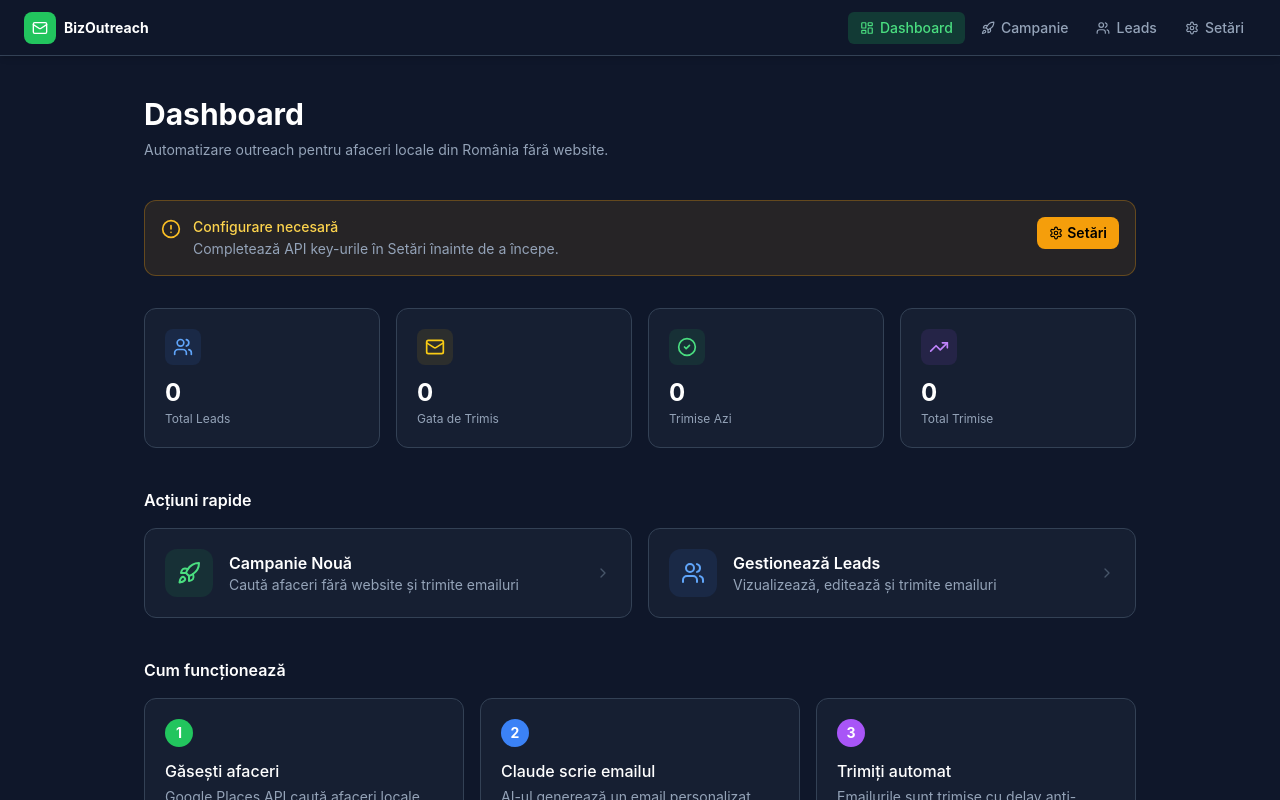
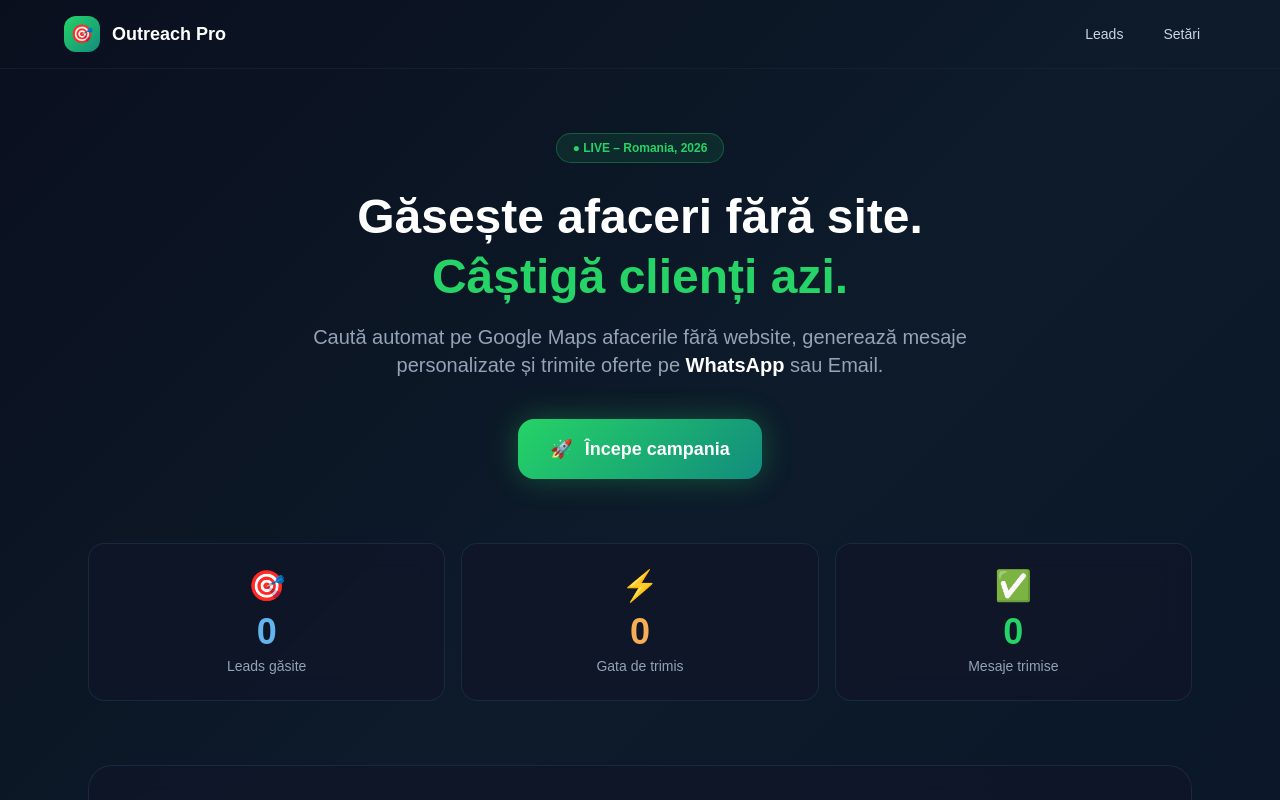
Before and after one commit to gergelydez/email-for-businesses-, a Next.js app: page / in a window 1280 px wide. Shown: the top 800 px of the page. Built offline with nearby package versions, Linux system fonts and the light colour scheme.

Commit message:
Add files via upload

```diff
--- a/app/globals.css
+++ b/app/globals.css
@@ -2,23 +2,39 @@
 @tailwind components;
 @tailwind utilities;
 
-:root {
-  --bg:      #0f172a;
-  --surface: #1e293b;
-  --border:  #334155;
-  --text:    #f1f5f9;
-  --muted:   #94a3b8;
-  --accent:  #22c55e;
+@import url('https://fonts.googleapis.com/css2?family=Plus+Jakarta+Sans:wght@400;500;600;700;800&display=swap');
+
+* { box-sizing: border-box; }
+
+body {
+  font-family: 'Plus Jakarta Sans', sans-serif;
+  background: #0a0f1e;
+  color: #e2e8f0;
+  min-height: 100vh;
 }
 
-body {
-  background-color: var(--bg);
-  color: var(--text);
-  font-family: -apple-system, BlinkMacSystemFont, 'Segoe UI', sans-serif;
+::-webkit-scrollbar { width: 6px; }
+::-webkit-scrollbar-track { background: #0f1629; }
+::-webkit-scrollbar-thumb { background: #334155; border-radius: 3px; }
+
+.glass {
+  background: rgba(15, 22, 41, 0.8);
+  backdrop-filter: blur(12px);
+  border: 1px solid rgba(99, 179, 237, 0.12);
 }
 
-/* Custom scrollbar */
-::-webkit-scrollbar { width: 6px; height: 6px; }
-::-webkit-scrollbar-track { background: var(--bg); }
-::-webkit-scrollbar-thumb { background: var(--border); border-radius: 3px; }
-::-webkit-scrollbar-thumb:hover { background: var(--muted); }
+.glow-green { box-shadow: 0 0 20px rgba(74, 222, 128, 0.15); }
+.glow-blue  { box-shadow: 0 0 20px rgba(99, 179, 237, 0.15); }
+.glow-wa    { box-shadow: 0 0 20px rgba(37, 211, 102, 0.2); }
+
+@keyframes pulse-slow {
+  0%, 100% { opacity: 1; }
+  50%       { opacity: 0.6; }
+}
+.animate-pulse-slow { animation: pulse-slow 2s ease-in-out infinite; }
+
+@keyframes slide-up {
+  from { opacity: 0; transform: translateY(12px); }
+  to   { opacity: 1; transform: translateY(0); }
+}
+.animate-slide-up { animation: slide-up 0.3s ease-out forwards; }
--- a/app/layout.tsx
+++ b/app/layout.tsx
@@ -1,19 +1,15 @@
 import type { Metadata } from 'next'
 import './globals.css'
-import Navbar from '@/components/Navbar'
 
 export const metadata: Metadata = {
-  title:       'BizOutreach – Găsește afaceri fără website',
-  description: 'Automatizare outreach pentru afaceri locale din România care nu au website.',
+  title: 'Outreach Pro – Găsește clienți fără site',
+  description: 'Găsește afaceri fără website și trimite oferte personalizate pe WhatsApp sau Email',
 }
 
 export default function RootLayout({ children }: { children: React.ReactNode }) {
   return (
     <html lang="ro">
-      <body className="min-h-screen bg-slate-900">
-        <Navbar />
-        <main className="pt-14">{children}</main>
-      </body>
+      <body>{children}</body>
     </html>
   )
 }
--- a/app/page.tsx
+++ b/app/page.tsx
@@ -2,188 +2,101 @@
 
 import { useEffect, useState } from 'react'
 import Link from 'next/link'
-import {
-  Rocket, Users, CheckCircle2, AlertCircle,
-  TrendingUp, Settings, ChevronRight, Mail,
-} from 'lucide-react'
-import { getLeads, getSettings, getTodayStats, getAllStats } from '@/lib/storage'
+import { getLeads, getTodayStats, getAllStats } from '@/lib/storage'
 
-export default function Dashboard() {
-  const [stats, setStats] = useState({
-    totalLeads:    0,
-    readyLeads:    0,
-    sentTotal:     0,
-    sentToday:     0,
-    failedToday:   0,
-    settingsOk:    false,
-  })
+export default function Home() {
+  const [leads, setLeads] = useState(0)
+  const [sent, setSent] = useState(0)
+  const [ready, setReady] = useState(0)
 
   useEffect(() => {
-    const leads      = getLeads()
-    const settings   = getSettings()
-    const todayStats = getTodayStats()
-    const allStats   = getAllStats()
-
-    setStats({
-      totalLeads:  leads.length,
-      readyLeads:  leads.filter(l => l.status === 'ready').length,
-      sentTotal:   allStats.reduce((acc, s) => acc + s.sent, 0),
-      sentToday:   todayStats.sent,
-      failedToday: todayStats.failed,
-      settingsOk:  !!(
-        settings.googlePlacesApiKey &&
-        settings.anthropicApiKey &&
-        settings.senderEmail &&
-        settings.senderAppPassword
-      ),
-    })
+    const all = getLeads()
+    setLeads(all.length)
+    setReady(all.filter(l => l.status === 'ready').length)
+    const stats = getAllStats()
+    setSent(stats.reduce((s, d) => s + d.sent, 0))
   }, [])
 
-  const cards = [
-    {
-      label: 'Total Leads',
-      value: stats.totalLeads,
-      icon:  Users,
-      color: 'text-blue-400',
-      bg:    'bg-blue-500/10',
-    },
-    {
-      label: 'Gata de Trimis',
-      value: stats.readyLeads,
-      icon:  Mail,
-      color: 'text-yellow-400',
-      bg:    'bg-yellow-500/10',
-    },
-    {
-      label: 'Trimise Azi',
-      value: stats.sentToday,
-      icon:  CheckCircle2,
-      color: 'text-green-400',
-      bg:    'bg-green-500/10',
-    },
-    {
-      label: 'Total Trimise',
-      value: stats.sentTotal,
-      icon:  TrendingUp,
-      color: 'text-purple-400',
-      bg:    'bg-purple-500/10',
-    },
-  ]
+  return (
+    <div className="min-h-screen" style={{ background: 'linear-gradient(135deg, #0a0f1e 0%, #0d1b2a 50%, #0a1628 100%)' }}>
+      {/* Header */}
+      <header className="border-b border-slate-800/50 px-6 py-4">
+        <div className="max-w-6xl mx-auto flex items-center justify-between">
+          <div className="flex items-center gap-3">
+            <div className="w-9 h-9 rounded-xl flex items-center justify-center text-lg" style={{ background: 'linear-gradient(135deg, #25D366, #128C7E)' }}>
+              🎯
+            </div>
+            <span className="font-bold text-lg text-white">Outreach Pro</span>
+          </div>
+          <nav className="flex gap-2">
+            <Link href="/leads" className="px-4 py-2 rounded-lg text-slate-300 hover:text-white hover:bg-slate-800/60 transition-all text-sm font-medium">
+              Leads
+            </Link>
+            <Link href="/settings" className="px-4 py-2 rounded-lg text-slate-300 hover:text-white hover:bg-slate-800/60 transition-all text-sm font-medium">
+              Setări
+            </Link>
+          </nav>
+        </div>
+      </header>
 
-  return (
-    <div className="max-w-5xl mx-auto px-4 py-10">
-      {/* Header */}
-      <div className="mb-10">
-        <h1 className="text-3xl font-bold text-white mb-2">Dashboard</h1>
-        <p className="text-slate-400 text-sm">
-          Automatizare outreach pentru afaceri locale din România fără website.
-        </p>
-      </div>
-
-      {/* Settings warning */}
-      {!stats.settingsOk && (
-        <div className="mb-8 flex items-start gap-3 p-4 rounded-xl
-                        bg-amber-500/10 border border-amber-500/30">
-          <AlertCircle className="w-5 h-5 text-amber-400 mt-0.5 shrink-0" />
-          <div>
-            <p className="text-amber-300 font-medium text-sm">Configurare necesară</p>
-            <p className="text-slate-400 text-sm mt-0.5">
-              Completează API key-urile în Setări înainte de a începe.
-            </p>
+      <main className="max-w-6xl mx-auto px-6 py-16">
+        {/* Hero */}
+        <div className="text-center mb-16">
+          <div className="inline-flex items-center gap-2 px-4 py-1.5 rounded-full text-xs font-semibold mb-6 border"
+               style={{ background: 'rgba(37,211,102,0.1)', borderColor: 'rgba(37,211,102,0.3)', color: '#25D366' }}>
+            ● LIVE – Romania, {new Date().getFullYear()}
           </div>
-          <Link href="/settings"
-                className="ml-auto shrink-0 flex items-center gap-1 px-3 py-1.5 rounded-lg
-                           bg-amber-500 hover:bg-amber-400 text-black text-sm font-semibold
-                           transition-colors">
-            <Settings className="w-3.5 h-3.5" /> Setări
+          <h1 className="text-5xl font-extrabold text-white mb-4 leading-tight">
+            Găsește afaceri fără site.<br />
+            <span style={{ color: '#25D366' }}>Câștigă clienți azi.</span>
+          </h1>
+          <p className="text-slate-400 text-xl max-w-2xl mx-auto mb-10">
+            Caută automat pe Google Maps afacerile fără website, generează mesaje personalizate și trimite oferte pe <strong className="text-white">WhatsApp</strong> sau Email.
+          </p>
+          <Link href="/leads"
+            className="inline-flex items-center gap-3 px-8 py-4 rounded-2xl text-white font-bold text-lg transition-all hover:scale-105 active:scale-95"
+            style={{ background: 'linear-gradient(135deg, #25D366, #128C7E)', boxShadow: '0 0 30px rgba(37,211,102,0.3)' }}>
+            <span>🚀</span> Începe campania
           </Link>
         </div>
-      )}
 
-      {/* Stats cards */}
-      <div className="grid grid-cols-2 md:grid-cols-4 gap-4 mb-10">
-        {cards.map(({ label, value, icon: Icon, color, bg }) => (
-          <div key={label}
-               className="rounded-xl border border-slate-700 bg-slate-800/50 p-5">
-            <div className={`inline-flex p-2 rounded-lg ${bg} mb-3`}>
-              <Icon className={`w-5 h-5 ${color}`} />
+        {/* Stats */}
+        <div className="grid grid-cols-3 gap-4 mb-16">
+          {[
+            { label: 'Leads găsite', value: leads, icon: '🎯', color: '#63b3ed' },
+            { label: 'Gata de trimis', value: ready, icon: '⚡', color: '#f6ad55' },
+            { label: 'Mesaje trimise', value: sent, icon: '✅', color: '#25D366' },
+          ].map(s => (
+            <div key={s.label} className="glass rounded-2xl p-6 text-center">
+              <div className="text-3xl mb-2">{s.icon}</div>
+              <div className="text-4xl font-extrabold mb-1" style={{ color: s.color }}>{s.value}</div>
+              <div className="text-sm text-slate-400">{s.label}</div>
             </div>
-            <p className="text-2xl font-bold text-white">{value}</p>
-            <p className="text-slate-400 text-xs mt-0.5">{label}</p>
+          ))}
+        </div>
+
+        {/* How it works */}
+        <div className="glass rounded-3xl p-8">
+          <h2 className="text-xl font-bold text-white mb-8 text-center">Cum funcționează</h2>
+          <div className="grid grid-cols-4 gap-6">
+            {[
+              { step: '1', icon: '🔍', title: 'Caută leads', desc: 'Selectezi orașul și categoria. Google Places găsește toate afacerile fără site.' },
+              { step: '2', icon: '🤖', title: 'AI generează', desc: 'Claude AI scrie un mesaj WhatsApp și un email personalizat pentru fiecare afacere.' },
+              { step: '3', icon: '📱', title: 'Trimite pe WA', desc: 'Click pe butonul WhatsApp, mesajul e copiat automat. Trimiți în 5 secunde.' },
+              { step: '4', icon: '💰', title: 'Încasezi', desc: 'Clienții sună, tu faci site-ul, încasezi 500-1500 RON per proiect.' },
+            ].map(s => (
+              <div key={s.step} className="text-center">
+                <div className="w-12 h-12 rounded-2xl mx-auto mb-3 flex items-center justify-center text-2xl"
+                     style={{ background: 'rgba(99,179,237,0.1)', border: '1px solid rgba(99,179,237,0.2)' }}>
+                  {s.icon}
+                </div>
+                <div className="font-bold text-white mb-1">{s.title}</div>
+                <div className="text-xs text-slate-400 leading-relaxed">{s.desc}</div>
+              </div>
+            ))}
           </div>
-        ))}
-      </div>
-
-      {/* Quick actions */}
-      <h2 className="text-white font-semibold mb-4">Acțiuni rapide</h2>
-      <div className="grid sm:grid-cols-2 gap-4 mb-10">
-        <Link href="/campaign"
-              className="group flex items-center gap-4 p-5 rounded-xl border border-slate-700
-                         bg-slate-800/50 hover:border-green-500/50 hover:bg-slate-800
-                         transition-all">
-          <div className="flex items-center justify-center w-12 h-12 rounded-xl
-                          bg-green-500/10 group-hover:bg-green-500/20 transition-colors">
-            <Rocket className="w-6 h-6 text-green-400" />
-          </div>
-          <div className="flex-1">
-            <p className="text-white font-semibold">Campanie Nouă</p>
-            <p className="text-slate-400 text-sm">Caută afaceri fără website și trimite emailuri</p>
-          </div>
-          <ChevronRight className="w-4 h-4 text-slate-600 group-hover:text-green-400
-                                   transition-colors" />
-        </Link>
-
-        <Link href="/leads"
-              className="group flex items-center gap-4 p-5 rounded-xl border border-slate-700
-                         bg-slate-800/50 hover:border-blue-500/50 hover:bg-slate-800
-                         transition-all">
-          <div className="flex items-center justify-center w-12 h-12 rounded-xl
-                          bg-blue-500/10 group-hover:bg-blue-500/20 transition-colors">
-            <Users className="w-6 h-6 text-blue-400" />
-          </div>
-          <div className="flex-1">
-            <p className="text-white font-semibold">Gestionează Leads</p>
-            <p className="text-slate-400 text-sm">Vizualizează, editează și trimite emailuri</p>
-          </div>
-          <ChevronRight className="w-4 h-4 text-slate-600 group-hover:text-blue-400
-                                   transition-colors" />
-        </Link>
-      </div>
-
-      {/* How it works */}
-      <h2 className="text-white font-semibold mb-4">Cum funcționează</h2>
-      <div className="grid sm:grid-cols-3 gap-4">
-        {[
-          {
-            step: '1',
-            title: 'Găsești afaceri',
-            desc:  'Google Places API caută afaceri locale care nu au website în Google Maps.',
-            color: 'bg-green-500',
-          },
-          {
-            step: '2',
-            title: 'Claude scrie emailul',
-            desc:  'AI-ul generează un email personalizat pentru fiecare tip de afacere.',
-            color: 'bg-blue-500',
-          },
-          {
-            step: '3',
-            title: 'Trimiți automat',
-            desc:  'Emailurile sunt trimise cu delay anti-spam. Nu contactezi aceeași afacere de două ori.',
-            color: 'bg-purple-500',
-          },
-        ].map(({ step, title, desc, color }) => (
-          <div key={step}
-               className="p-5 rounded-xl border border-slate-700 bg-slate-800/50">
-            <span className={`inline-flex items-center justify-center w-7 h-7 rounded-full
-                              ${color} text-white text-sm font-bold mb-3`}>
-              {step}
-            </span>
-            <p className="text-white font-medium mb-1">{title}</p>
-            <p className="text-slate-400 text-sm">{desc}</p>
-          </div>
-        ))}
-      </div>
+        </div>
+      </main>
     </div>
   )
 }
```
